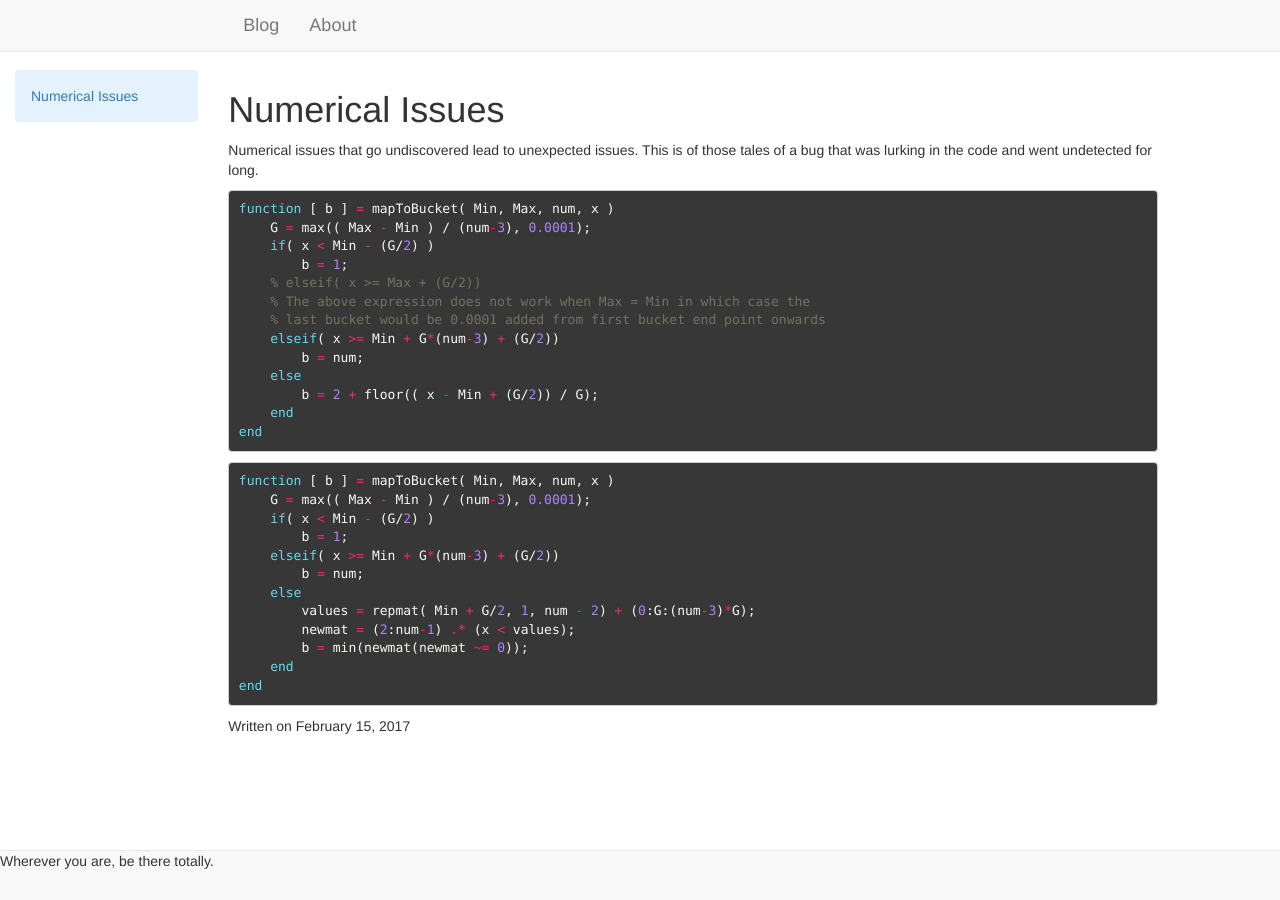
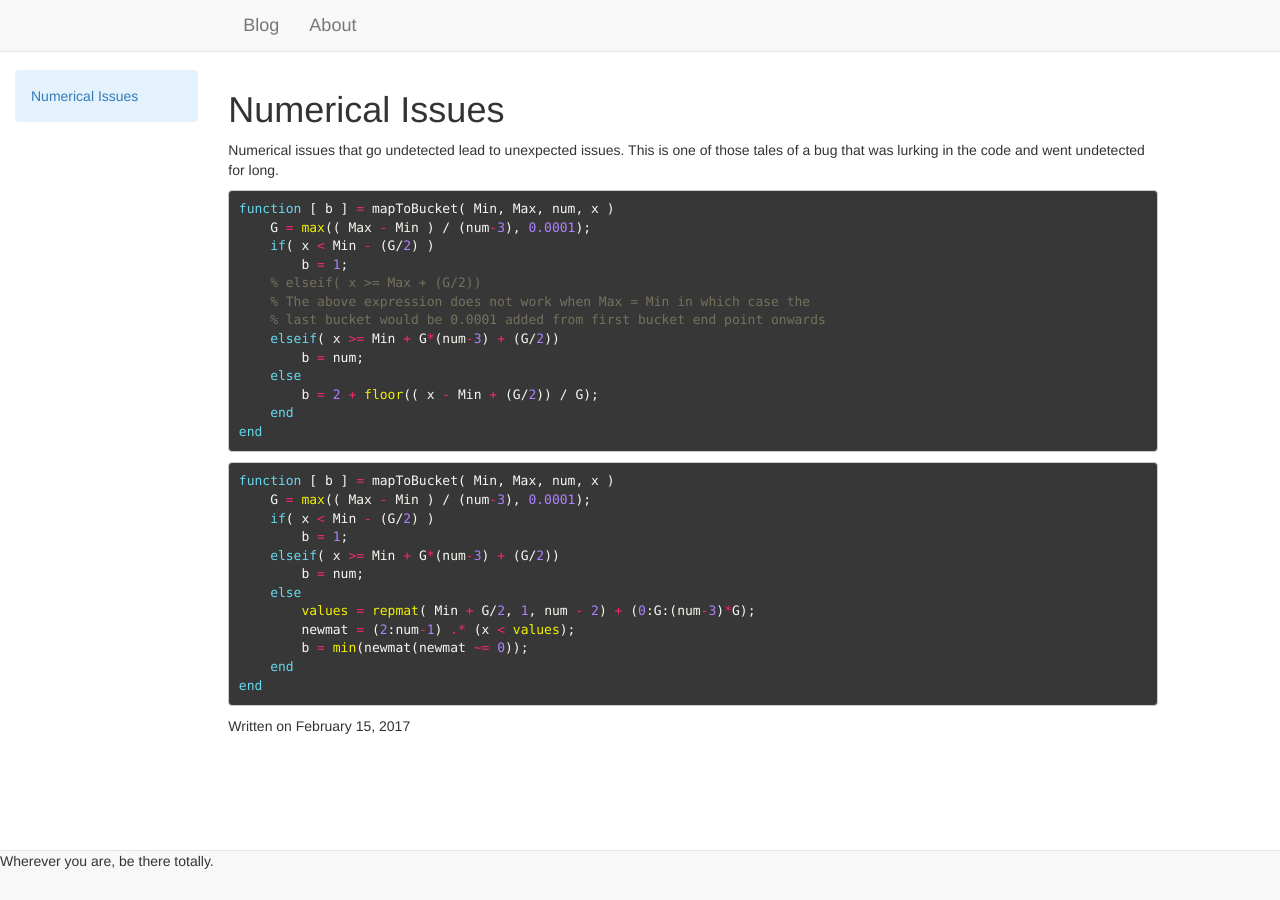
Before and after one commit to surajshetiya/surajshetiya.github.io, a Jekyll site: the page built from _posts/2017-02-15-Numerical-Issues.md, in a window 1280 px wide. Built offline with Jekyll 4.4.1, drawn with Linux system fonts in a browser that asks for light colours.

Commit message:
Monokai update

```diff
--- a/_posts/2017-02-15-Numerical-Issues.md
+++ b/_posts/2017-02-15-Numerical-Issues.md
@@ -3,7 +3,7 @@ layout: post
 title: Numerical Issues
 ---
 
-Numerical issues that go undiscovered lead to unexpected issues. This is of those tales of a bug that was lurking in the code and went undetected for long.
+Numerical issues that go undetected lead to unexpected issues. This is one of those tales of a bug that was lurking in the code and went undetected for long.
 
 
 
--- a/css/monokai.css
+++ b/css/monokai.css
@@ -23,7 +23,7 @@ pre.highlight { background-color: #373737 }
 .highlight .m { color: #ae81ff } /* Literal.Number */
 .highlight .s { color: #e6db74 } /* Literal.String */
 .highlight .na { color: #a6e22e } /* Name.Attribute */
-.highlight .nb { color: #f8f8f2 } /* Name.Builtin */
+.highlight .nb { color: #f2f200 } /* Name.Builtin */
 .highlight .nc { color: #a6e22e } /* Name.Class */
 .highlight .no { color: #66d9ef } /* Name.Constant */
 .highlight .nd { color: #a6e22e } /* Name.Decorator */
```
